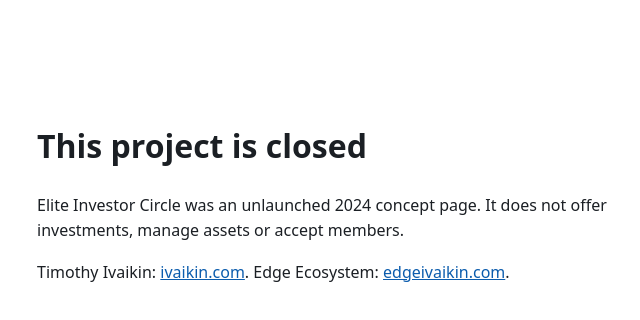
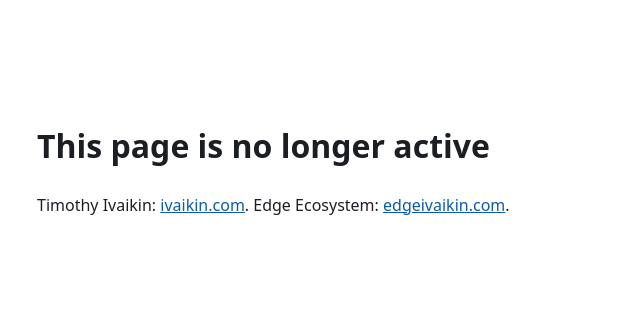
Before and after one commit to Ivajkin/elite-investor-circle-landing, a plain HTML site: page index.html in a window 1280 px wide. Shown: the whole page, without its empty margins (283-923 px from the left). Drawn offline with Linux system fonts and the light colour scheme.

Commit message:
Neutral wording: page no longer active (no statements about the past project)

```diff
--- a/index.html
+++ b/index.html
@@ -4,12 +4,11 @@
 <meta charset="utf-8">
 <meta name="viewport" content="width=device-width, initial-scale=1">
 <meta name="robots" content="noindex, nofollow">
-<title>Elite Investor Circle: closed</title>
+<title>Page no longer active</title>
 <style>body{font:16px/1.6 system-ui,-apple-system,Segoe UI,Roboto,sans-serif;max-width:640px;margin:15vh auto;padding:0 24px;color:#1b1f24}a{color:#0b5cad}</style>
 </head>
 <body>
-<h1>This project is closed</h1>
-<p>Elite Investor Circle was an unlaunched 2024 concept page. It does not offer investments, manage assets or accept members.</p>
+<h1>This page is no longer active</h1>
 <p>Timothy Ivaikin: <a href="https://ivaikin.com/">ivaikin.com</a>. Edge Ecosystem: <a href="https://edgeivaikin.com/">edgeivaikin.com</a>.</p>
 </body>
 </html>
```
